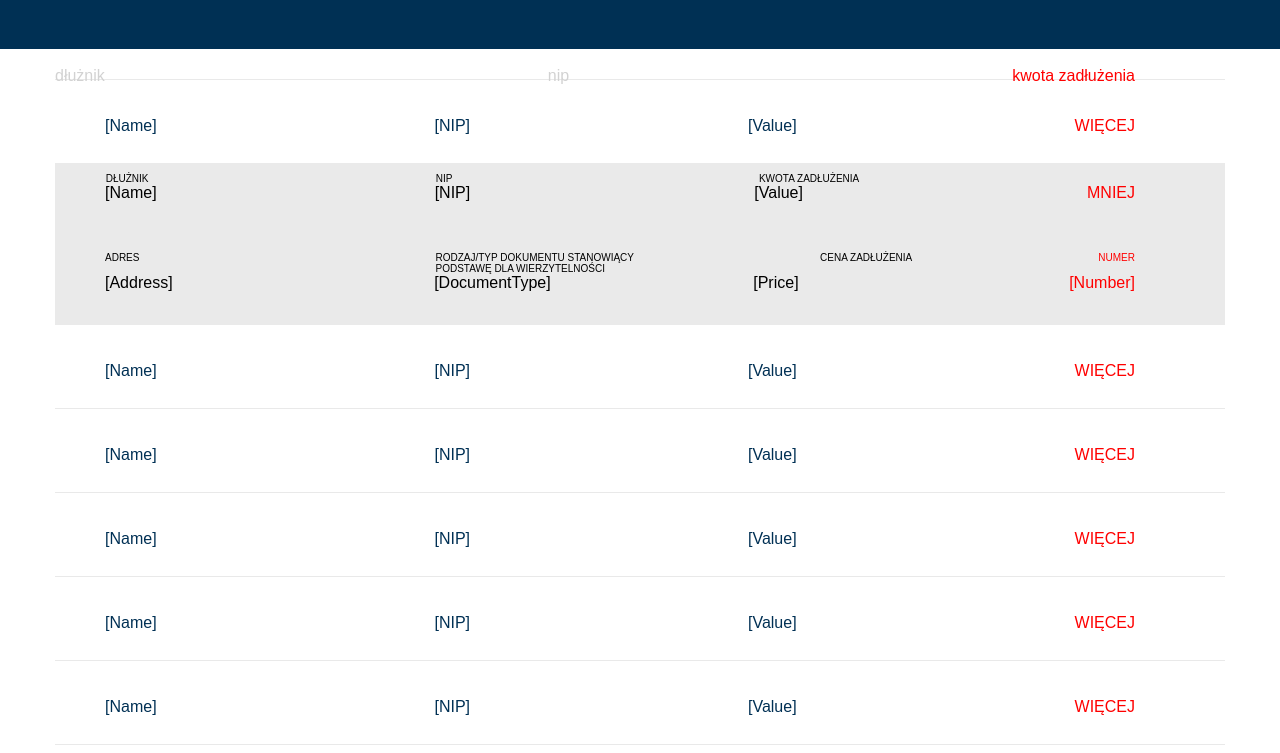
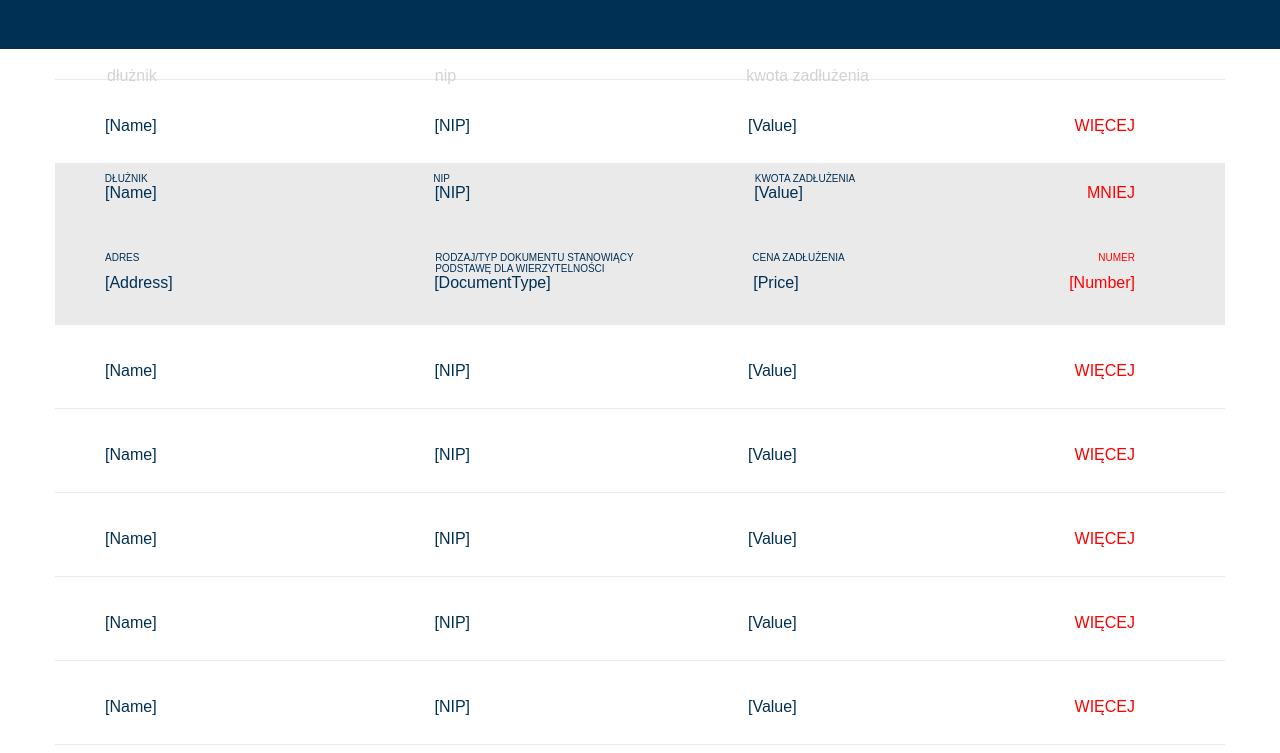
Before and after one commit to PawelKurpinski/basicsTraining, a plain HTML site: page homeWork/index.html in a window 1280 px wide. Shown: the part 111-864 px from the top of the page. Drawn offline with Linux system fonts and the light colour scheme.

Commit message:
09.02.18

```diff
--- a/homeWork/css/style.css
+++ b/homeWork/css/style.css
@@ -81,16 +81,28 @@ headerTwo {
     margin: 0 auto;
 }
 
-.more_line_ul li:nth-child(2) {
-    margin-left: -6px;
-}
-
 .headerTwo_ul {
     display: flex;
     justify-content: space-between;
     list-style: none;
     margin-bottom: -6px;
+    margin-left: 52px;
 }
+
+.headerTwo_ul li:nth-child(2) {
+    margin-left: -12px;
+}
+
+.headerTwo_ul li:nth-child(3) {
+    margin-right: 356px;
+    color: rgb(210, 210, 210);
+}
+
+.more_line_ul li:nth-child(2) {
+    margin-left: -6px;
+}
+
+.main_line_ul li:nth-child(3) {}
 
 li:last-child {
     justify-content: flex-end;
@@ -123,8 +135,8 @@ li:last-child {
 }
 
 .more_line_desc li:nth-child(3) {
-    margin-right: 222px;
-    color: black;
+    margin-right: 227px;
+    color: rgb(0, 48, 84);
 }
 
 .main_line {
@@ -171,11 +183,11 @@ li:last-child {
 }
 
 .more_line_desc_two li:nth-child(2) {
-    margin-left: 110px;
+    margin-left: 177px;
 }
 
-.more_line_desc_two li:last-child(1) {
-    margin-left: 30px;
+.more_line_desc_two li:nth-child(3) {
+    margin-right: 135px;
 }
 
 .more_line_ul_two {
@@ -196,3 +208,7 @@ li:last-child {
 .more_line_ul_two li:nth-child(3) {
     margin-right: 68px;
 }
+
+.more {
+    color: rgb(0, 48, 84);
+}
```
